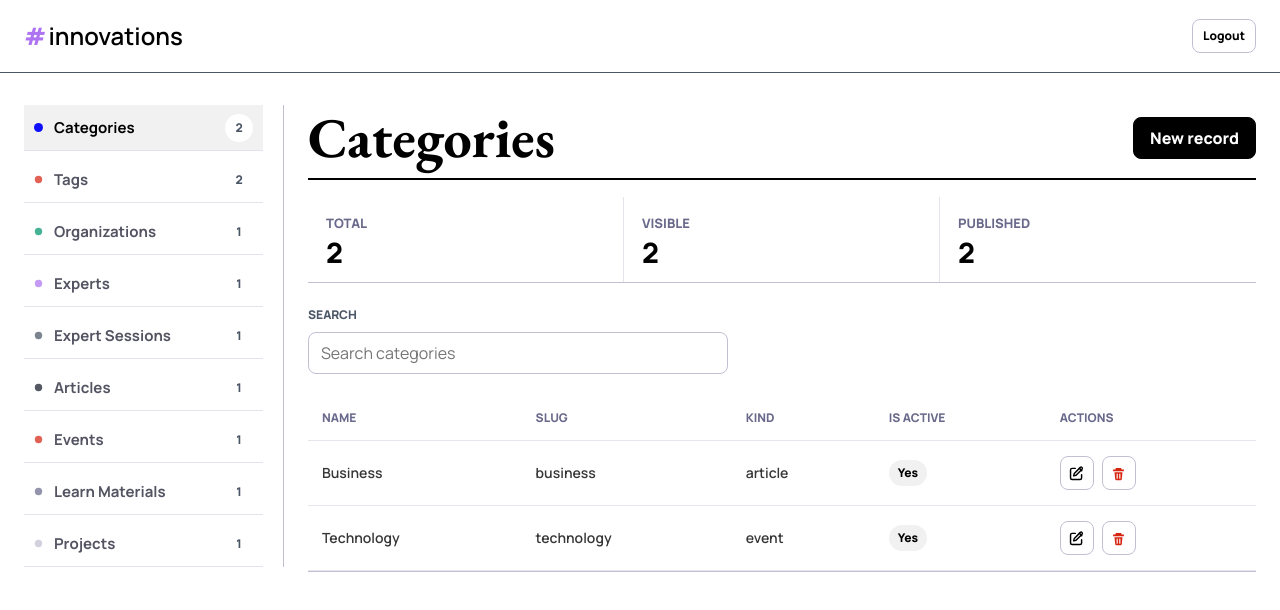
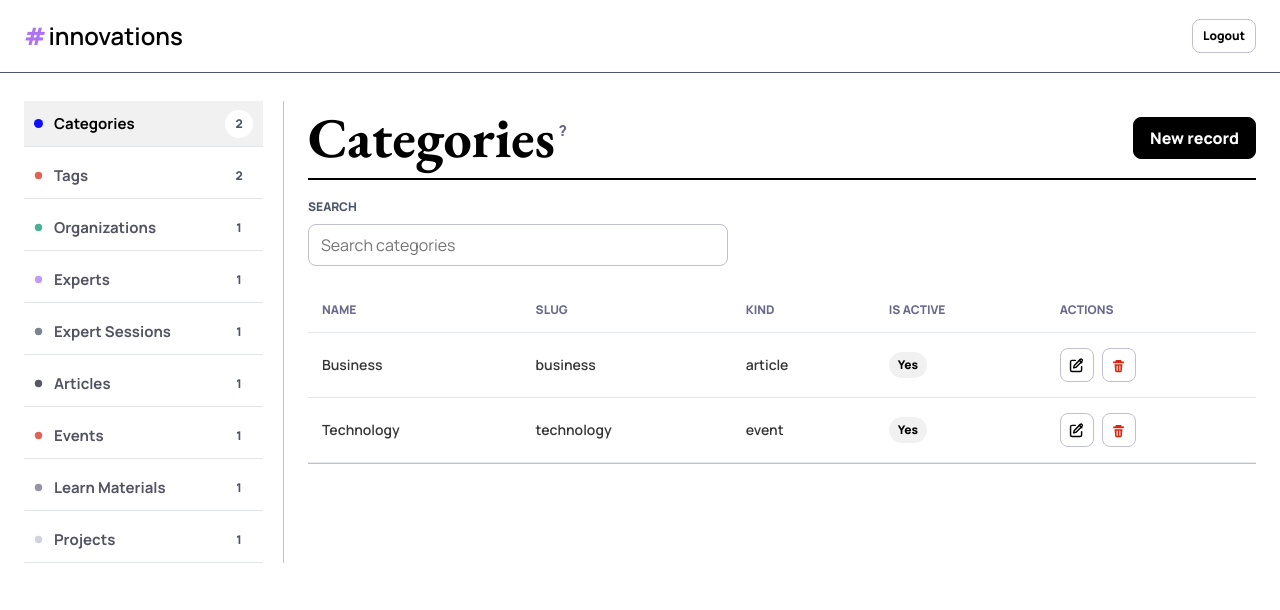
Before and after one commit to Serginho915/Hashtag-Innovations, a Next.js app in the folder frontend/: page /admin in a window 1280 px wide. Shown: the top 610 px of the page. Built offline with nearby package versions, Linux system fonts and the light colour scheme.

Commit message:
feat: Add help tooltip for categories in admin panel

```diff
--- a/frontend/src/Components/Sections/Admin/AdminPanel.module.scss
+++ b/frontend/src/Components/Sections/Admin/AdminPanel.module.scss
@@ -251,6 +251,8 @@
   gap: 18px;
 
   > div:first-child {
+    position: relative;
+    z-index: 2;
     margin-right: auto;
   }
 
@@ -260,6 +262,7 @@
     right: 0;
     bottom: -5px;
     left: 0;
+    z-index: 1;
     height: 2px;
     background: #000;
   }
@@ -284,6 +287,66 @@
   }
 }
 
+.titleHeading {
+  display: flex;
+  align-items: center;
+  gap: 2px;
+}
+
+.helpButton {
+  position: relative;
+  min-width: 20px;
+  height: 24px;
+  padding: 0;
+  border: 0;
+  display: inline-flex;
+  align-items: center;
+  justify-content: center;
+  background: transparent;
+  color: #69698b;
+  font-family: vars.$font-manrope;
+  font-size: 15px;
+  font-weight: 900;
+  line-height: 1;
+  cursor: help;
+  transform: translate(-4px, -8px);
+
+  &:hover,
+  &:focus-visible {
+    color: #000;
+    outline: none;
+
+    .helpTooltip {
+      opacity: 1;
+      pointer-events: auto;
+      transform: translate(-50%, 0);
+    }
+  }
+}
+
+.helpTooltip {
+  position: absolute;
+  top: calc(100% + 2px);
+  left: 50%;
+  z-index: 80;
+  width: min(320px, 80vw);
+  padding: 10px 12px;
+  border: 1px solid #c0c0d2;
+  border-radius: 8px;
+  background: #fff;
+  box-shadow: 0 12px 28px rgba(15, 23, 42, 0.14);
+  color: #363636;
+  font-family: vars.$font-manrope;
+  font-size: 12px;
+  font-weight: 700;
+  line-height: 1.45;
+  opacity: 0;
+  pointer-events: none;
+  text-align: left;
+  transform: translate(-50%, 4px);
+  transition: opacity 0.18s ease, transform 0.18s ease;
+}
+
 .eyebrow {
   display: block;
   margin-bottom: 4px;
@@ -292,49 +355,6 @@
   font-weight: 800;
   letter-spacing: 0;
   text-transform: uppercase;
-}
-
-.metricsRow {
-  display: grid;
-  grid-template-columns: repeat(3, minmax(0, 1fr));
-  border-bottom: 1px solid #c0c0d2;
-
-  @include mobile {
-    grid-template-columns: 1fr;
-  }
-}
-
-.metric {
-  min-height: 78px;
-  padding: 16px 18px;
-  border-right: 1px solid #e3e3ea;
-  display: flex;
-  flex-direction: column;
-  justify-content: center;
-  gap: 5px;
-
-  &:last-child {
-    border-right: 0;
-  }
-
-  span {
-    color: #69698b;
-    font-size: 13px;
-    font-weight: 800;
-    text-transform: uppercase;
-  }
-
-  strong {
-    color: #000;
-    font-size: 28px;
-    font-weight: 800;
-    line-height: 1;
-  }
-
-  @include mobile {
-    border-right: 0;
-    border-bottom: 1px solid #e3e3ea;
-  }
 }
 
 .toolbar {
--- a/frontend/src/Components/Sections/Admin/AdminPanel.tsx
+++ b/frontend/src/Components/Sections/Admin/AdminPanel.tsx
@@ -472,6 +472,10 @@ const DeleteIcon = () => (
   </svg>
 );
 
+const HelpIcon = () => (
+  <span aria-hidden="true">?</span>
+);
+
 export const AdminPanel = () => {
   const [activeKey, setActiveKey] = useState(resources[0].key);
   const [query, setQuery] = useState("");
@@ -618,31 +622,25 @@ export const AdminPanel = () => {
         <section className={styles.contentArea}>
           <div className={styles.titleLine}>
             <div>
-              <h1>{activeResource.label}</h1>
+              <div className={styles.titleHeading}>
+                <h1>{activeResource.label}</h1>
+                {activeResource.key === "categories" && (
+                  <button
+                    className={styles.helpButton}
+                    type="button"
+                    aria-label="Categories help"
+                  >
+                    <HelpIcon />
+                    <span className={styles.helpTooltip} role="tooltip">
+                      Categories group content by topic and type, so articles, events, learning materials and projects can be organized and filtered.
+                    </span>
+                  </button>
+                )}
+              </div>
             </div>
             <button className={styles.primaryButton} type="button" onClick={openCreate}>
               New record
             </button>
-          </div>
-
-          <div className={styles.metricsRow}>
-            <div className={styles.metric}>
-              <span>Total</span>
-              <strong>{activeRecords.length}</strong>
-            </div>
-            <div className={styles.metric}>
-              <span>Visible</span>
-              <strong>{filteredRecords.length}</strong>
-            </div>
-            <div className={styles.metric}>
-              <span>Published</span>
-              <strong>
-                {
-                  activeRecords.filter((record) => record.status === "published" || record.is_active === true)
-                    .length
-                }
-              </strong>
-            </div>
           </div>
 
           <div className={styles.toolbar}>
```
